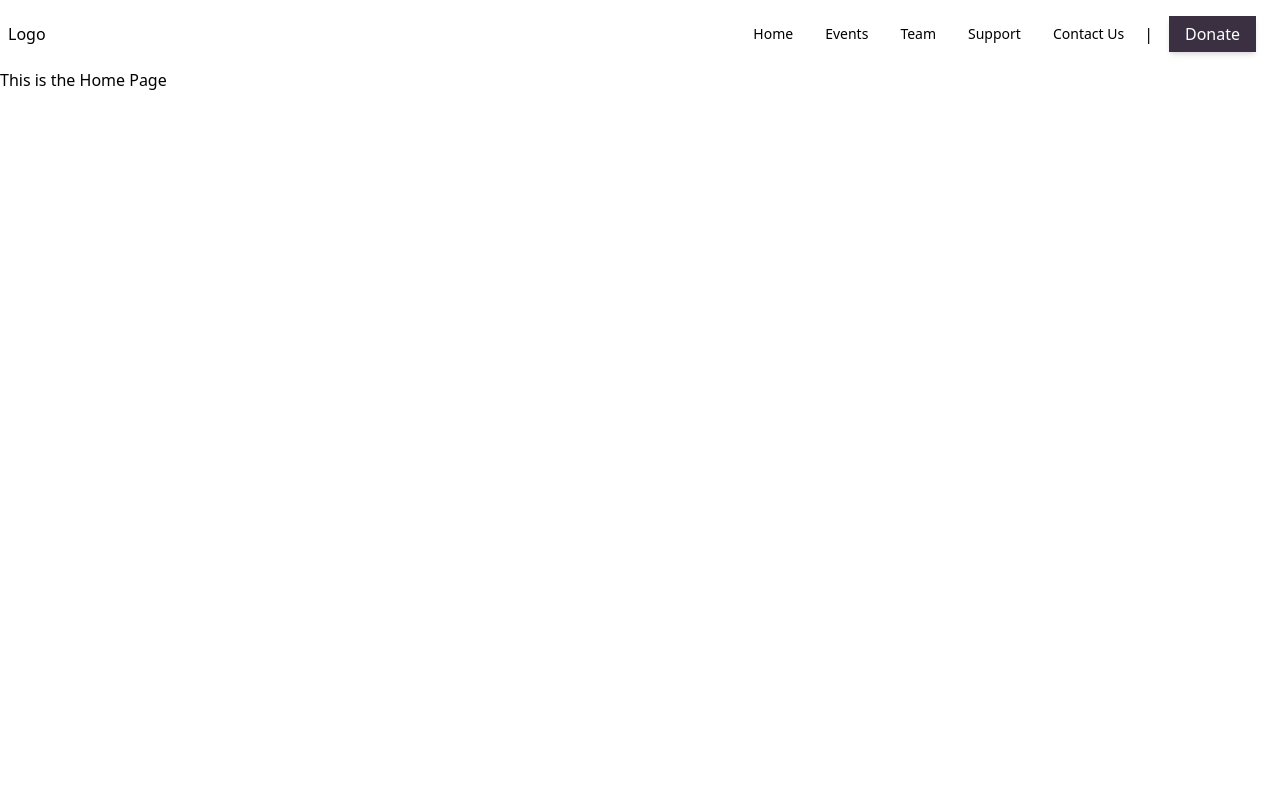
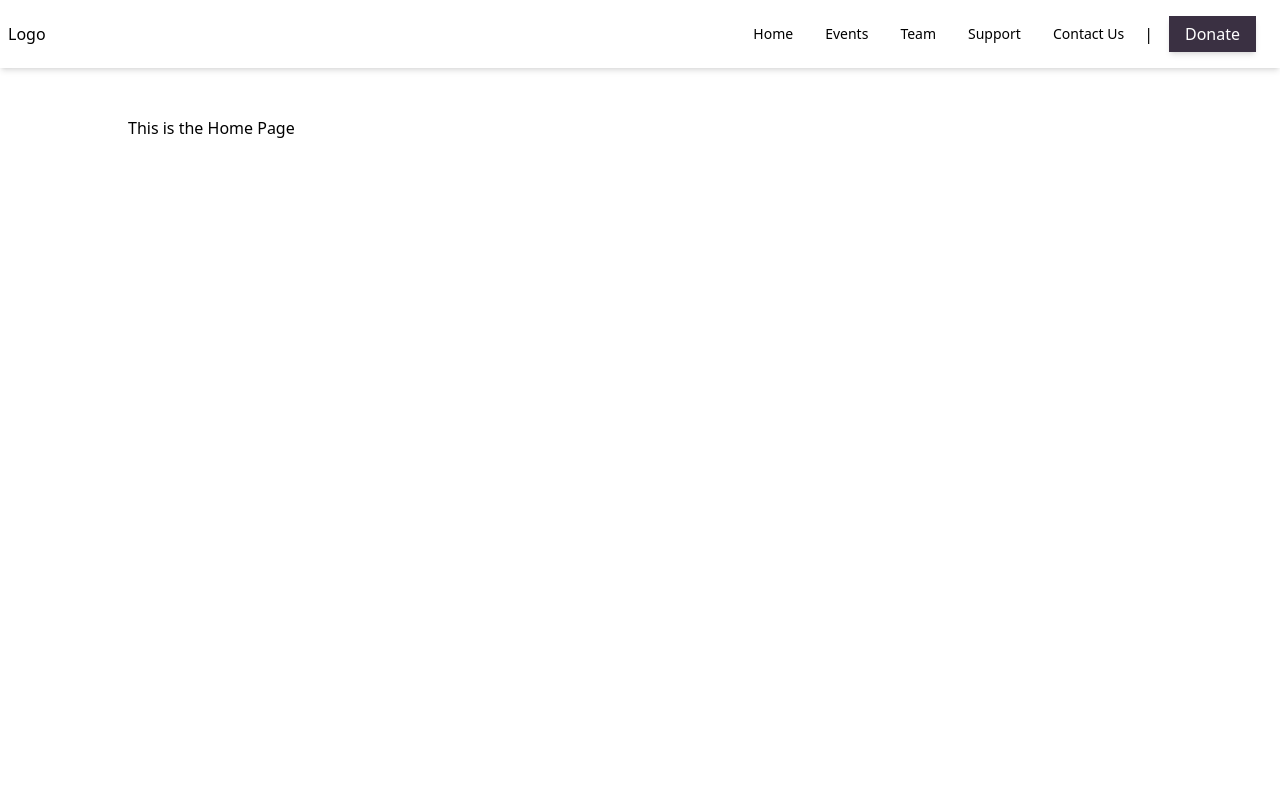
Before and after one commit to AbdulBaseetShabi/manarah-institute, a Next.js app: page / in a window 1280 px wide. Shown: the top 800 px of the page. Built offline with nearby package versions, Linux system fonts and the light colour scheme.

Commit message:
cosmetic changes to nav bar and page-layout component

```diff
--- a/src/app/common/navigation-bar.tsx
+++ b/src/app/common/navigation-bar.tsx
@@ -105,10 +105,10 @@ const NavigationBarMobile = () => {
 
 const NavigationBar = () => {
   return (
-    <>
+    <div className="shadow-md">
       <NavigationBarMobile />
       <NavigationBarDesktop />
-    </>
+    </div>
   );
 };
 export default NavigationBar;
--- a/src/app/common/page-layout.tsx
+++ b/src/app/common/page-layout.tsx
@@ -5,7 +5,7 @@ const PageLayout = ({
   id: string;
   children: React.ReactNode;
 }>) => {
-  return <div className="w-screen h-screen" id={id}>{children}</div>;
+  return <div className="w-screen h-screen pt-8 px-4 lg:px-32 lg:pt-12" id={id}>{children}</div>;
 };
 
 export default PageLayout;
```
